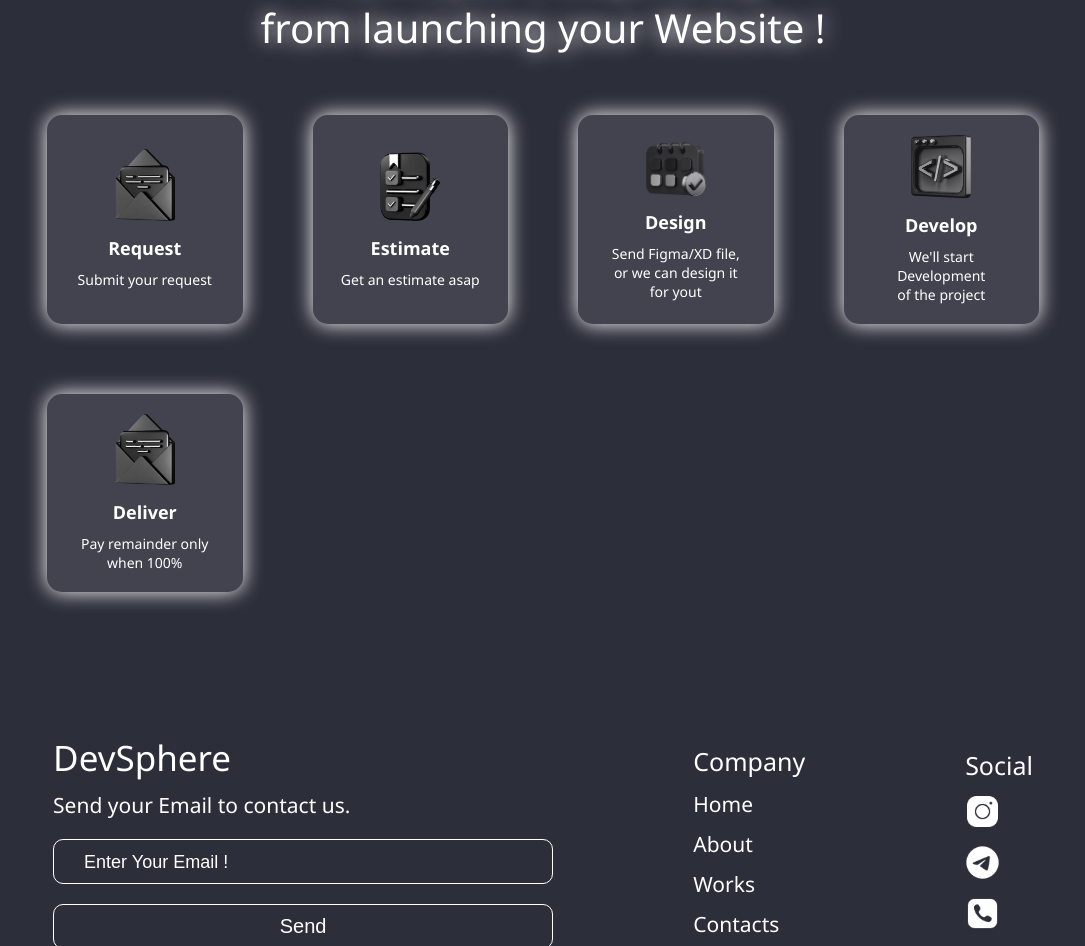
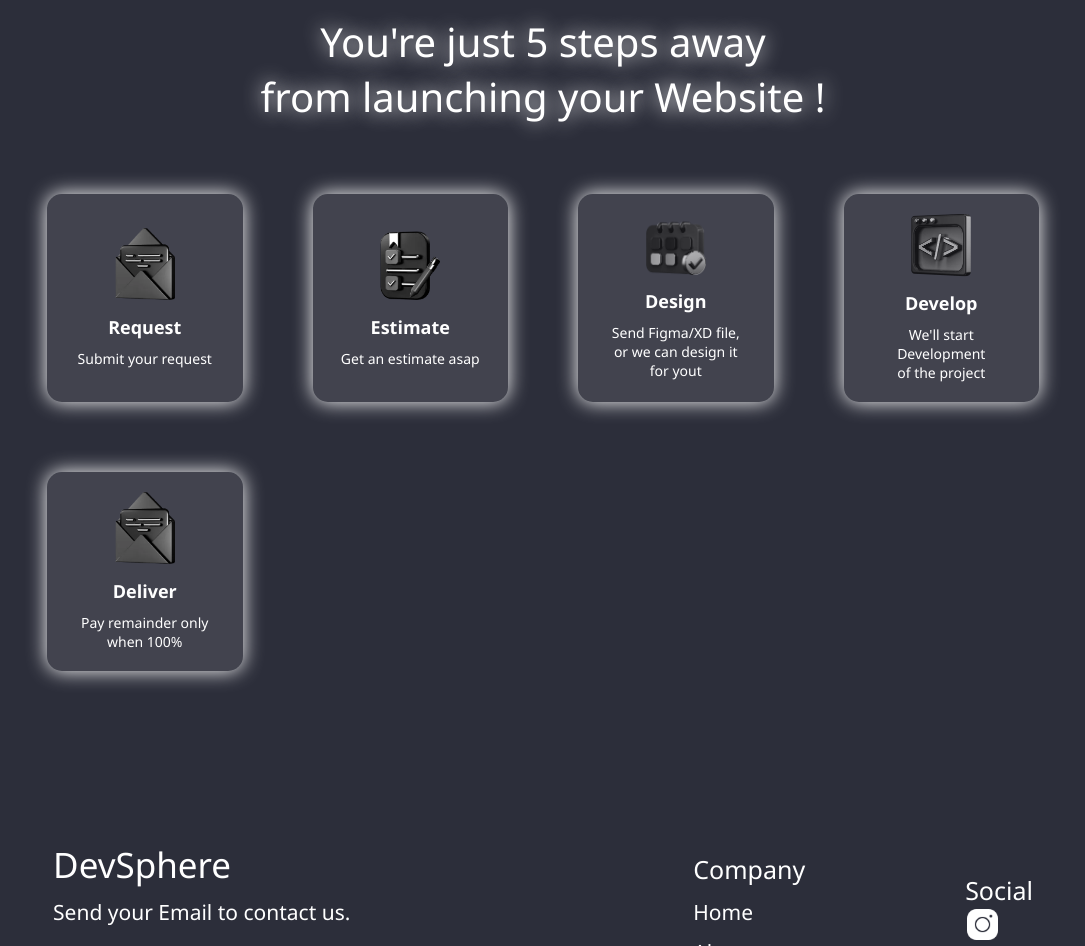
Before and after one commit to JahongirFox/DevSphere-IT-Company, a React (Vite) app: page / in a window 1280 px wide. Shown: the part 1826-2772 px from the top of the page, without its empty margins (97-1182 px from the left). Built offline with nearby package versions, Linux system fonts and the light colour scheme.

Commit message:
DEvSpehre

```diff
--- a/src/Components/Footer/Footer.jsx
+++ b/src/Components/Footer/Footer.jsx
@@ -85,16 +85,16 @@ function Footer() {
             <div className="Flex-company-blocks">
                 <div className="Company">
                         <p>Company</p>
-                        <ul><a href="">Home</a></ul>
-                        <ul><a href="">About</a></ul>
-                        <ul><a href="">Works</a></ul>
-                        <ul><a href="">Contacts</a></ul>
+                        <ul><a href="/">Home</a></ul>
+                        <ul><a href="/">About</a></ul>
+                        <ul><a href="/">Works</a></ul>
+                        <ul><a href="/">Contacts</a></ul>
                 </div>
                 <div className="Imgs-blocks">
                     <p>Social</p>
-                    <img style={{marginTop:"0px"}} width={35} src={Insta} alt="" /> <br />
-                    <img width={35} src={Telegram} alt="" /> <br />
-                    <img width={35} src={Telephone} alt="" /> <br />
+                    <a href="https://www.instagram.com/raxmatjonoww/"><img style={{marginTop:"0px"}} width={35} src={Insta} alt="" /></a> <br />
+                    <a href="https://t.me/JahongirFox"><img width={35} src={Telegram} alt="" /></a> <br />
+                    <a href="tel:+998908257503"><img width={35} src={Telephone} alt="" /></a> <br />
                 </div>
             </div>
             </div>
--- a/src/Pages/Home/Home3/Home3.css
+++ b/src/Pages/Home/Home3/Home3.css
@@ -13,7 +13,7 @@
     flex-direction: column;
     align-items: center;
     justify-content: center;
-    padding: 40px 20px;
+    padding: 90px 20px;
 }
 
 .Home3-Container p {
@@ -23,7 +23,7 @@
     font-size: clamp(24px, 5vw, 40px);
     font-weight: 400;
     text-shadow: 0px 0px 20px white;
-    padding: 30px;
+    padding: 70px;
 }
 
 .center-media {
@@ -34,7 +34,7 @@
     max-width: 1300px;
     justify-content: center;
     /* padding: 40px; */
-    margin-top: 30px;
+    /* margin-top: 30px; */
 }
 
 .Home3-card {
```
